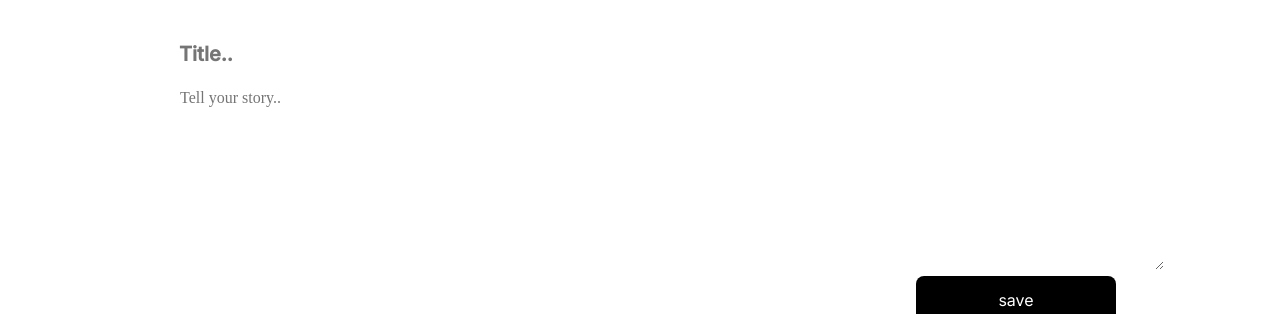
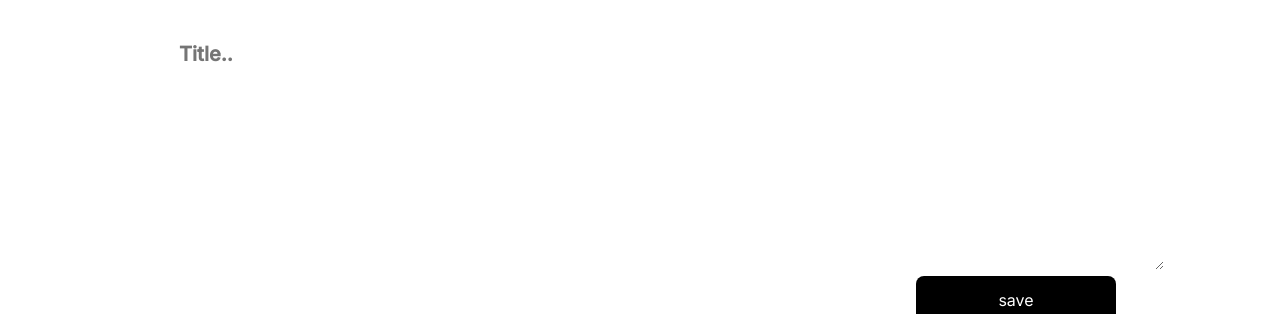
Before and after one commit to dewisekar00/MERN-Blog, a React (Create React App) app: page /create-post in a window 1280 px wide. Shown: the part 172-486 px from the top of the page. Built offline with nearby package versions, Linux system fonts and the light colour scheme; a web font is replaced by a local one.

Commit message:
[refactor] add new BloPost with redux

```diff
--- a/src/components/atoms/Upload/index.js
+++ b/src/components/atoms/Upload/index.js
@@ -1,12 +1,12 @@
 import React from 'react';
 import './upload.scss';
-const Upload = ({ img, ...rest }) => {
+const Upload = ({ img,className, ...rest }) => {
   return (
     <div className="upload ">
       {/* kalo image nya ada baru munculin image kalo ngga ada kosongin */}
       <div className="d-flex justify-content-center">{img && <img className="preview" src={img} alt="image" />}</div>
       <div className='mx-5'>
-        <input type="file" {...rest} />
+        <input type="file" className={className} {...rest} />
       </div>
     </div>
   );
--- /dev/null
+++ b/src/config/redux/action/createBlogAction.js
@@ -0,0 +1,42 @@
+import Axios from 'axios';
+
+export const setForm = (formType, formValue) => {
+    return {
+        type:
+        'SET_FORM_DATA',
+        formType,
+        formValue
+    }
+}
+
+export const setImgPreview = (payload) => {
+    return { type: 'SET_IMG_PREVIEW', payload}
+}
+
+export const postToAPI = (form) => {
+    const data = new FormData();
+    data.append('title', form.title);
+    data.append('body', form.body);
+
+    const fileInput = document.querySelector('.imageUpload');
+    const file = fileInput.files[0];
+    if (file) {
+      data.append('image', file);
+
+      Axios.post('http://localhost:3000/v1/blog/post', data, {
+        headers: {
+          'Content-Type': 'multipart/form-data',
+        },
+      })
+        .then((res) => {
+          console.log('post success', res);
+        })
+        .catch((err) => {
+          console.log(err);
+        });
+    } else {
+      console.error('No file selected');
+    }
+}
+
+// note: formType, formValue , payload adalah parameter yang dikirim dari depan
--- a/src/config/redux/action/index.js
+++ b/src/config/redux/action/index.js
@@ -1 +1,2 @@
 export * from './homeAction'
+export * from './createBlogAction'
--- /dev/null
+++ b/src/config/redux/reducer/createBlogReducer.js
@@ -0,0 +1,30 @@
+const initialState = {
+    form: {
+   title: '',
+   body: ' ',
+   image: null
+    },
+    imgPreview: ''
+}
+
+const createBlogReducer = (state = initialState, action) => {
+    if(action.type === 'SET_FORM_DATA'){
+        return {
+            ...state,
+            form: {
+                ...state.form,
+                [action.formType]: action.formValue
+            }
+        };
+    }
+    if(action.type === 'SET_IMG_PREVIEW'){
+        return {
+            ...state,
+            imgPreview: action.payload
+        };
+    }
+    return state;
+};
+
+
+export default createBlogReducer
--- a/src/config/redux/reducer/reducer.js
+++ b/src/config/redux/reducer/reducer.js
@@ -1,9 +1,12 @@
 import { combineReducers } from "redux"
 import globalReducer from "./globalReducer"
 import homeReducer from "./homeReducer"
+import createBlogReducer
+ from "./createBlogReducer"
+
 
 const reducer = combineReducers({
-    homeReducer, globalReducer
+    homeReducer, globalReducer, createBlogReducer
   })
 
   export default reducer;
--- a/src/pages/CreateBlog/index.js
+++ b/src/pages/CreateBlog/index.js
@@ -3,47 +3,29 @@ import { Button, Gap, Input, TextArea, Upload } from '../../components';
 import './createblog.scss';
 import { Link } from 'react-router-dom';
 import { useNavigate } from 'react-router-dom';
-import axios from 'axios';
+
+import { useDispatch, useSelector } from 'react-redux';
+import { postToAPI, setForm, setImgPreview } from '../../config/redux/action';
 
 const CreateBlog = () => {
-  const [title, setTitle] = useState('');
-  const [body, setBody] = useState('');
-  // 1.buat state untuk simpan image
-  const [image, setImage] = useState('');
-  const [imagePreview, setImagePreview] = useState(null);
+// 1.panggil reducernya
+  const { form, imgPreview } = useSelector((state) => state.createBlogReducer);
+  const { title, body } = form;
+  const dispatch = useDispatch();
   const navigate = useNavigate();
 
   const onSubmit = (e) => {
     e.preventDefault();
-    console.log(title);
-    console.log(body);
-    //4.MENGIRIM 3 DATA(TITLE,BODY,IMAGE KE DATABASE)
-    const data = new FormData();
-    // menambahkan objek baru dengan append
-    data.append('title', title);
-    data.append('body', body);
-    data.append('image', image);
-
-    axios
-      .post('http://localhost:3000/v1/blog/post', data, {
-        headers: {
-          'content-type': 'multipart/form-data',
-        },
-      })
-      .then((res) => {
-        console.log('post success', res);
-      })
-      .catch((err) => {
-        console.log(err);
-      });
+    // 2.ketika disubmit data akan dikirim ke action postAPI untuk dikirim ke backend
+    const updatedForm = { ...form, imgPreview };
+    postToAPI(updatedForm);
   };
-
-  //2. mengirim foto ke database dan menampilkan previewnya
 
   const onImageUpload = (e) => {
     const file = e.target.files[0];
-    setImage(file);
-    setImagePreview(URL.createObjectURL(file));
+    console.log('isi file', file);
+    // 3.gunain dispatch untuk menampilkan image
+    dispatch(setImgPreview(URL.createObjectURL(file)));
   };
 
   return (
@@ -54,14 +36,14 @@ const CreateBlog = () => {
         </Link>
         <form onSubmit={onSubmit}>
           <div className="createblog-wrap">
-            {/* 3.kasih onChange dan tampikan preview image disini */}
-            <Upload onChange={(e) => onImageUpload(e)} img={imagePreview} />
+            {/* onChange untuk dapetin img dan tampikan preview image disini */}
+            <Upload onChange={(e) => onImageUpload(e)} img={imgPreview} className="imageUpload" />
           </div>
-          <Gap height={20} />
-          <Input placeholder="Title.." className="input-title" value={title} onChange={(e) => setTitle(e.target.value)} />
-          <TextArea className="text-area" placeholder="Tell your story.." value={body} onChange={(e) => setBody(e.target.value)} />
-
-          <div className="button-action">
+       <Gap height={20} />
+       {/* dispatch value input ke action agar dikirim ke reducer */}
+          <Input placeholder="Title.." className="input-title" value={title} onChange={(e) => dispatch(setForm('title', e.target.value))} />
+          <TextArea className="text-area" placeholder="Tell your story.." value={body} onChange={(e) => dispatch(setForm('body', e.target.value))} />
+         <div className="button-action">
             <Button title="save" type="submit" />
           </div>
         </form>
```
Also changed, not shown: note.txt, problem.txt (added).
